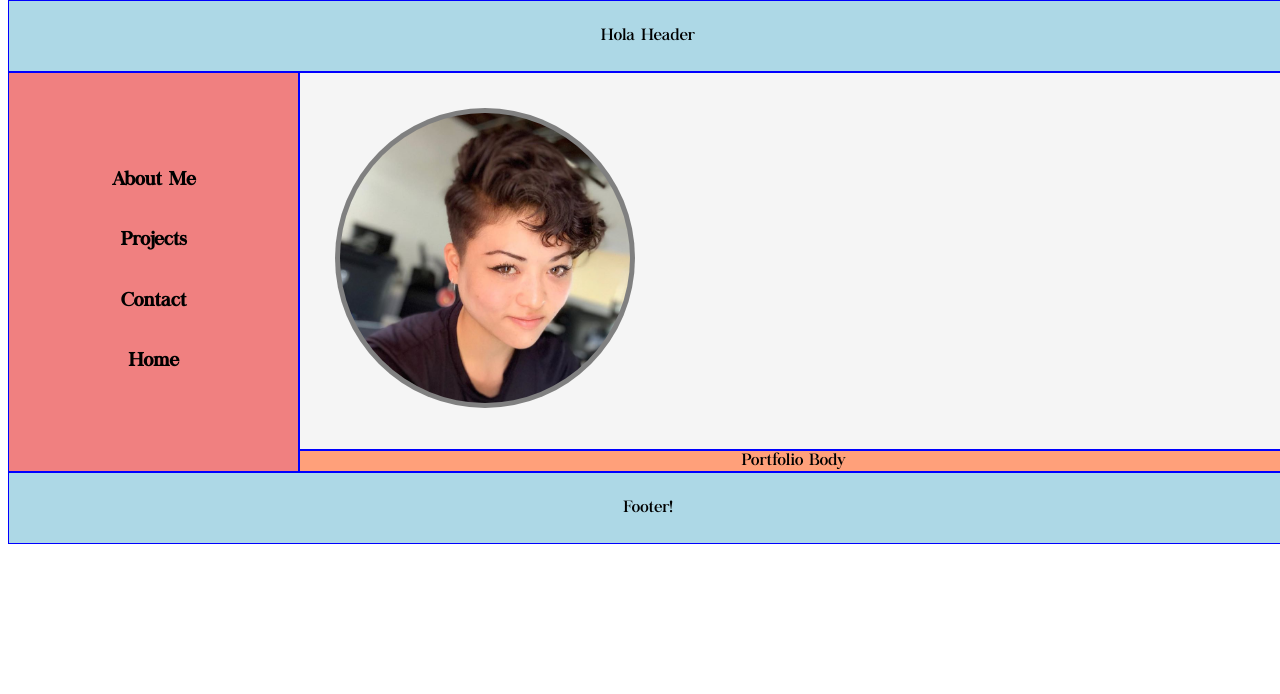
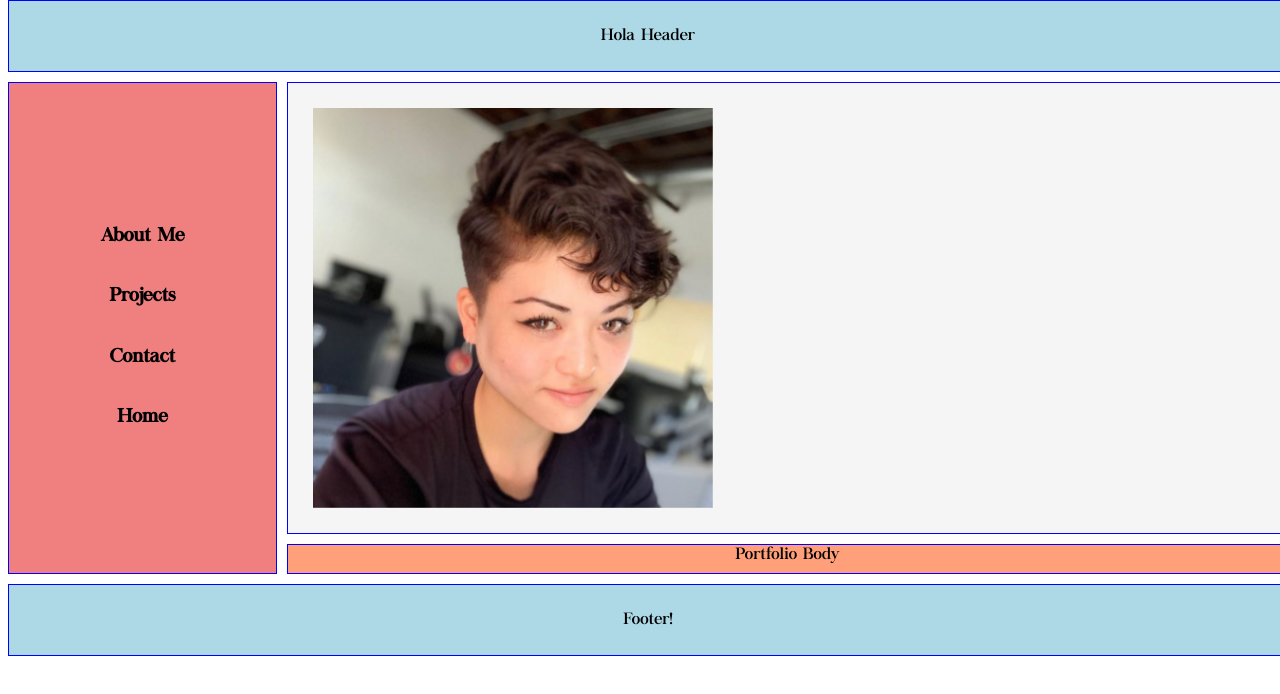
Before and after one commit to emma-barash/portfolio-rework, a React (Create React App) app: page / in a window 1280 px wide. Shown: the top 694 px of the page. Built offline with nearby package versions, Linux system fonts and the light colour scheme.

Commit message:
corrected react-reveal

```diff
--- a/src/components/Photos.js
+++ b/src/components/Photos.js
@@ -1,5 +1,5 @@
 import React from 'react';
-import Zoom from 'react-reveal';
+import Zoom from 'react-reveal/Zoom';
 import Emma from '../elements/photos/portImageCopy.jpg';
 import {
     PhotosContainer,
@@ -10,7 +10,7 @@ const Photos = () => {
     return (
         <PhotosContainer>
             <Zoom>
-                <Img src={ Emma } alt="Emma Barash" />
+                <img src={ Emma } alt="Emma Barash" />
             </Zoom>
         </PhotosContainer>
     );
--- a/src/components/Portfolio.js
+++ b/src/components/Portfolio.js
@@ -11,7 +11,7 @@ import {
 const Portfolio = () => {
     return (
         <GridPage>
-                <Header />
+            <Header />
             <Nav />
             <Photos />
             <PortBody>
--- a/src/components/ProjectPhotos.js
+++ b/src/components/ProjectPhotos.js
@@ -1,5 +1,5 @@
 import React from 'react';
-import Zoom from 'react-reveal';
+import Zoom from 'react-reveal/Zoom';
 import Satoko from '../elements/photos/Satoko.png';
 import {
     PhotosContainer,
@@ -9,7 +9,7 @@ import {
 const ProjectPhotos = () => {
     return (
         <PhotosContainer>
-            <Zoom duration={6000}>
+            <Zoom>
                 <ClickImg src={ Satoko } alt="Satoko's Online Gallery" />
             </Zoom>
         </PhotosContainer>
--- a/src/elements/MainGrid.js
+++ b/src/elements/MainGrid.js
@@ -11,6 +11,7 @@ export const GridPage = styled.div`
     background-image: linear-gradient(white, white);
     grid-template-columns: repeat(4, auto);
     grid-template-rows: repeat(4, auto);
+    grid-gap: 10px;
     grid-template-areas:
         "h h h h"
         "nb photos photos photos"
```
Also changed, not shown: src/shared/Toggle.js (added, +21 -0 lines), src/components/Projects.js (indentation only).
